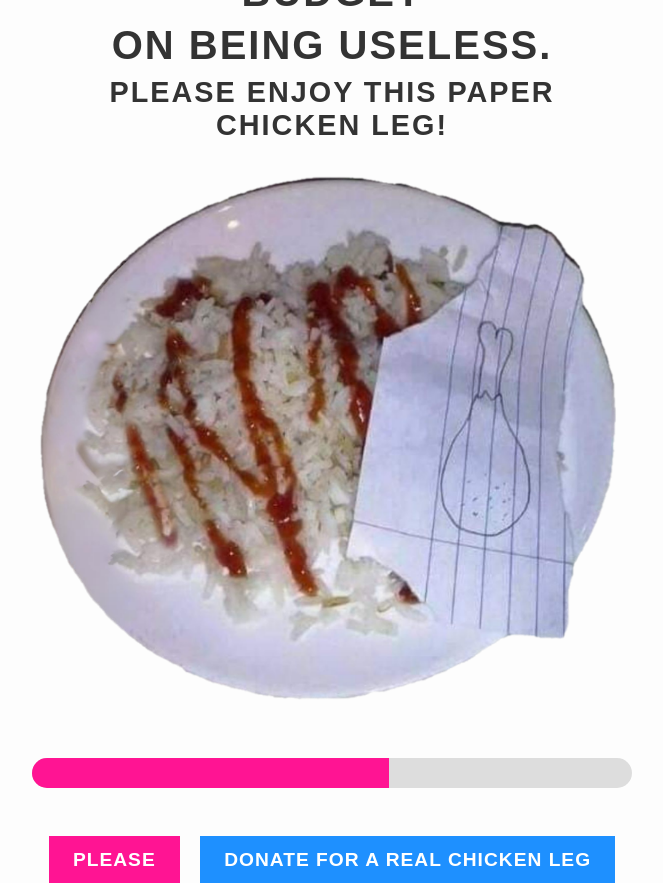
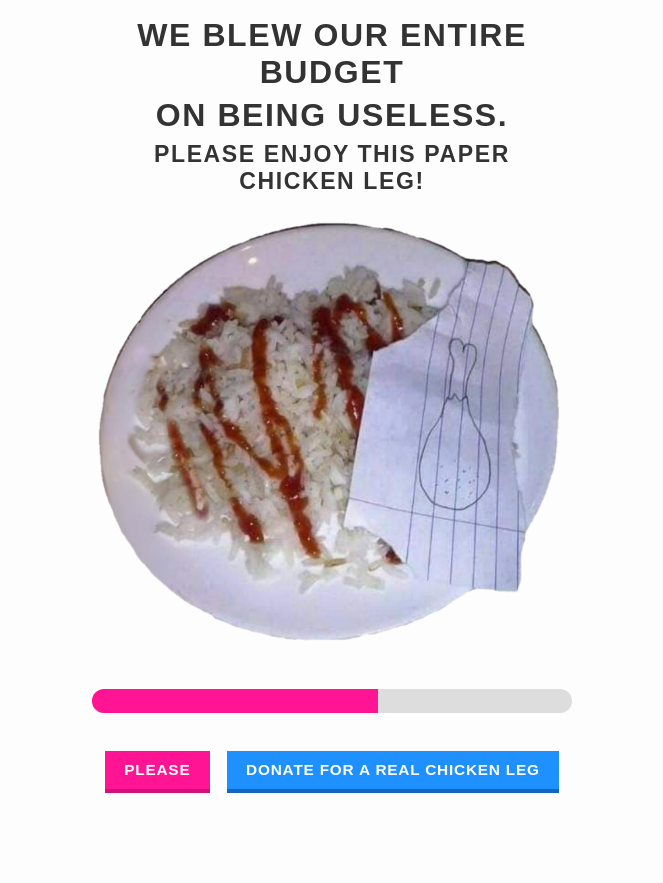
Before and after one commit to CIDGAFMAII/web-homework1-errorpage, a plain HTML site: page index.html in a window 1280 px wide. Shown: the whole page, without its empty margins (308-971 px from the left). After the commit the page ends 800 px from the top, so only its background shows below. Drawn offline with Linux system fonts and the light colour scheme.

Commit message:
細節調整

```diff
--- a/index.html
+++ b/index.html
@@ -2,86 +2,96 @@
 <html lang="en">
 <head>
     <meta charset="UTF-8">
-    <title>Useless Site</title>
+    <title>Useless Site - Paper Chicken Leg</title>
     <style>
         /* 全域樣式設定 */
         body {
             margin: 0;
             padding: 0;
             background-color: #fdfdfd;
-            font-family: Arial, sans-serif;
             display: flex;
             justify-content: center;
             align-items: center;
             height: 100vh;
+            font-family: Arial, sans-serif;
         }
-        /* 容器置中 */
+
+        /* 容器設定 */
         .container {
             text-align: center;
-            max-width: 600px;
+            max-width: 480px;
             margin: 0 auto;
         }
-        /* 主標題樣式 */
-        h1 {
-            font-size: 2.5rem;
+
+        /* 主標語樣式 (縮小20%) */
+        .main-title {
+            font-size: 2rem;
             font-weight: 700;
             text-transform: uppercase;
-            letter-spacing: 2px;
-            margin: 0.5rem 0;
+            letter-spacing: 1.6px;
+            margin: 0.4rem 0;
             color: #333;
         }
-        /* 副標題樣式 */
-        h2 {
-            font-size: 1.8rem;
+
+        /* 副標語樣式 (縮小20%) */
+        .sub-title {
+            font-size: 1.44rem;
             font-weight: 700;
             text-transform: uppercase;
-            letter-spacing: 2px;
-            margin: 0.5rem 0;
+            letter-spacing: 1.6px;
+            margin: 0.4rem 0;
             color: #333;
         }
-        /* 紙雞腿白飯圖片 */
+
+        /* 紙雞腿白飯圖片樣式 */
         .chicken-image {
             max-width: 100%;
             height: auto;
-            margin: 1rem 0;
+            margin: 0.8rem 0;
         }
-        /* 按鈕樣式 */
+
+        /* 粉色 3D 效果按鈕樣式 */
         .useless-btn, .donate-btn {
             display: inline-block;
-            margin-top: 1rem;
-            padding: 0.8rem 1.5rem;
-            font-size: 1.2rem;
+            margin-top: 0.8rem;
+            padding: 0.64rem 1.2rem;
+            font-size: 0.96rem;
             text-transform: uppercase;
-            letter-spacing: 1px;
+            letter-spacing: 0.8px;
             font-weight: 700;
             color: #fff;
             border: none;
             cursor: pointer;
             position: relative;
-            box-shadow: 0px 5px 0px #d11179;
+            box-shadow: 0 4px 0 #d11179;
             transition: all 0.2s ease;
         }
+
         .useless-btn {
-            background-color: #ff1493;
+            background-color: #ff1493; /* 亮粉色 */
         }
+
         .donate-btn {
-            background-color: #1e90ff;
-            margin-left: 1rem;
-            box-shadow: 0px 5px 0px #1565c0;
+            background-color: #1e90ff; /* 藍色 */
+            margin-left: 0.8rem;
+            box-shadow: 0 4px 0 #1565c0;
         }
+
         .useless-btn:active, .donate-btn:active {
             box-shadow: none;
-            top: 5px;
+            top: 4px;
         }
-        /* 假進度條容器 */
+
+        /* 假進度條容器 (縮小20%) */
         .progress-container {
             width: 100%;
             background-color: #ddd;
-            border-radius: 25px;
-            margin: 2rem auto;
-            height: 30px;
+            border-radius: 20px;
+            margin: 1.6rem auto;
+            height: 24px;
             overflow: hidden;
         }
+
         /* 假進度條本身 */
         .progress-bar {
             width: 0%;
@@ -93,15 +103,19 @@
 </head>
 <body>
 <div class="container">
-    <h1>We blew our entire budget</h1>
-    <h1>on being useless.</h1>
-    <h2>Please enjoy this paper chicken leg!</h2>
+    <!-- 主標語與副標語 -->
+    <h1 class="main-title">We blew our entire budget</h1>
+    <h1 class="main-title">on being useless.</h1>
+    <h2 class="sub-title">Please enjoy this paper chicken leg!</h2>
+
     <!-- 紙雞腿白飯圖片 -->
     <img src="paper-chicken-leg.png" alt="Paper Chicken Leg on Rice" class="chicken-image">
+
     <!-- 假進度條區塊 -->
     <div class="progress-container">
         <div class="progress-bar" id="progressBar"></div>
     </div>
+
     <!-- 互動按鈕 -->
     <button class="useless-btn" id="uselessBtn">Please</button>
     <button class="donate-btn" id="donateBtn">Donate for a real chicken leg</button>
@@ -118,7 +132,7 @@
         alert("Oops! We still can't afford it... Our engineers are starving!");
     });
 
-    // 模擬假進度條邏輯
+    // 模擬假進度條，每隔 0.5 秒隨機增加進度，超過 100%則重置
     let progress = 0;
     const progressBar = document.getElementById('progressBar');
     setInterval(() => {
```
